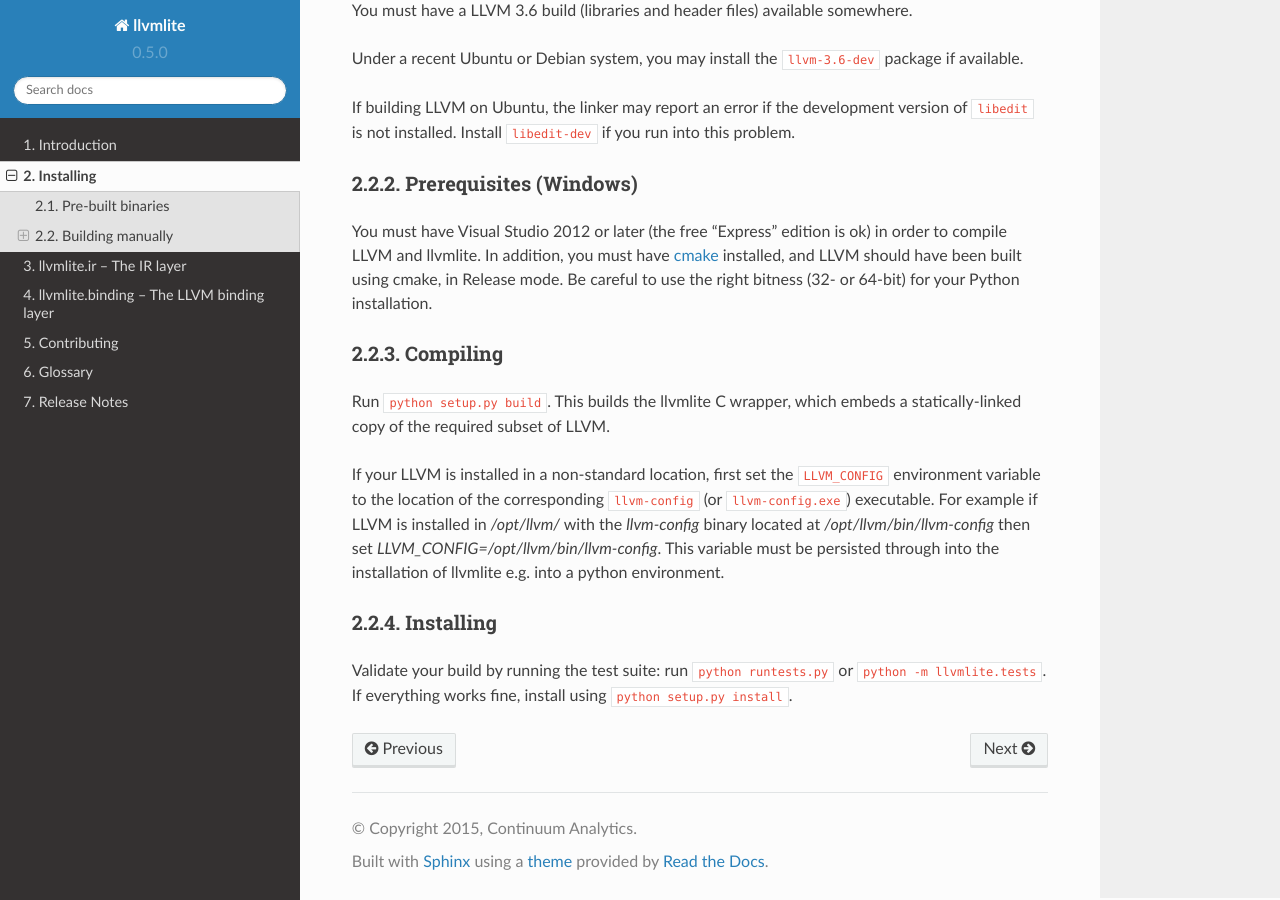
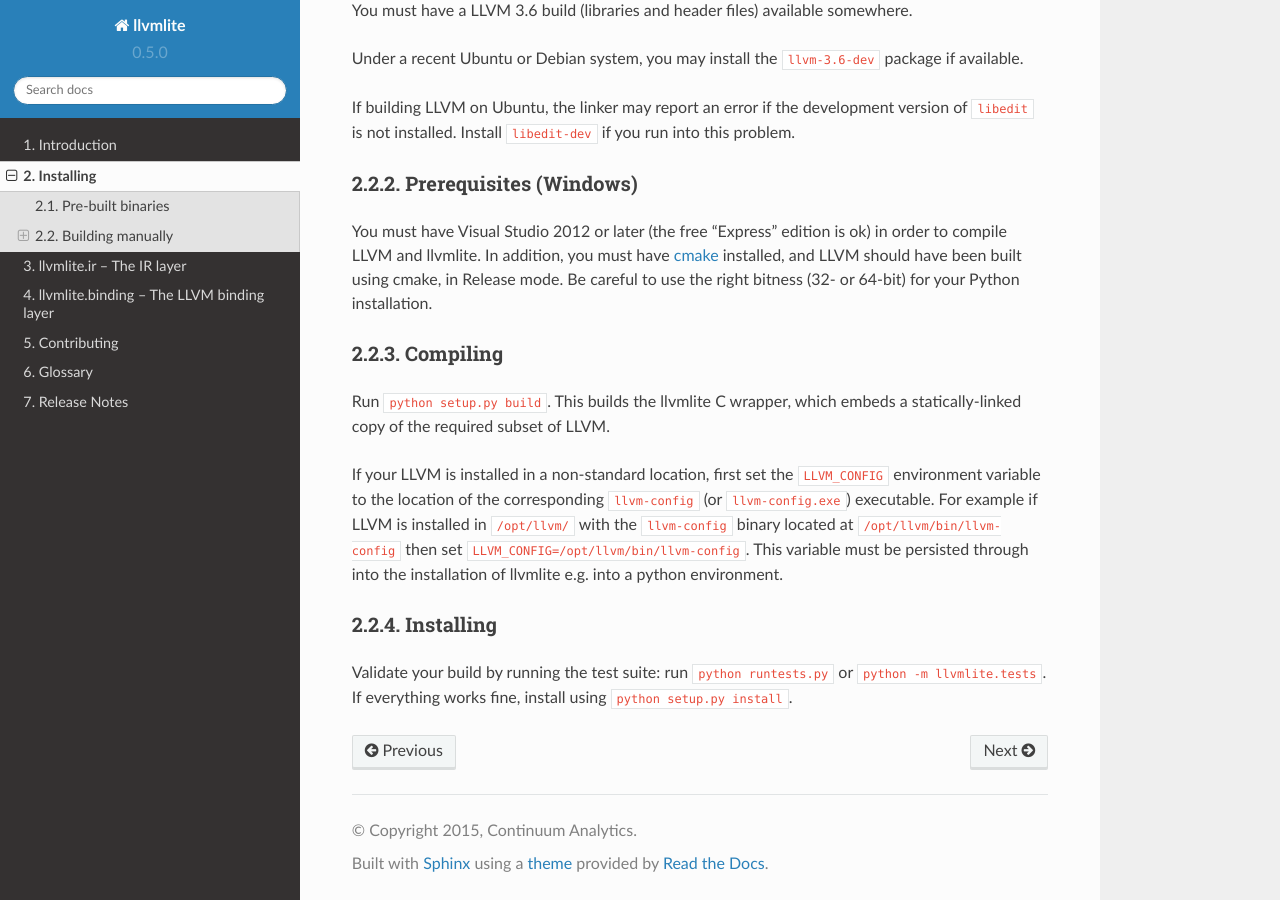
Before and after one commit to numba/llvmlite, a Sphinx documentation site: the page built from docs/source/install/index.rst, in a window 1280 px wide and 900 px high, scrolled down 672 px. Built offline with Sphinx 7.4.7 and the Read the Docs theme 2.0.0, drawn with Linux system fonts in a browser that asks for light colours.

Commit message:
Fixup backticks.
Fixes backticks in response to PR comment.

```diff
--- a/docs/source/install/index.rst
+++ b/docs/source/install/index.rst
@@ -53,9 +53,9 @@
 If your LLVM is installed in a non-standard location, first set the
 ``LLVM_CONFIG`` environment variable to the location of the corresponding
 ``llvm-config`` (or ``llvm-config.exe``) executable. For example if LLVM
-is installed in `/opt/llvm/` with the `llvm-config` binary located at
-`/opt/llvm/bin/llvm-config` then set
-`LLVM_CONFIG=/opt/llvm/bin/llvm-config`. This variable must be persisted
+is installed in ``/opt/llvm/`` with the ``llvm-config`` binary located at
+``/opt/llvm/bin/llvm-config`` then set
+``LLVM_CONFIG=/opt/llvm/bin/llvm-config``. This variable must be persisted
 through into the installation of llvmlite e.g. into a python environment.
 
 Installing
```
